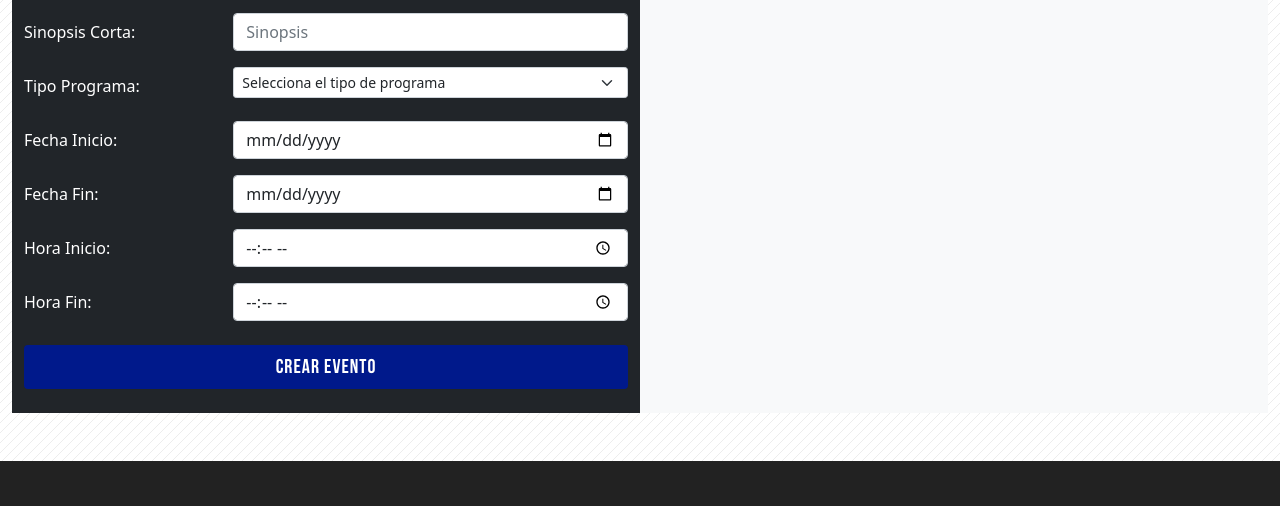
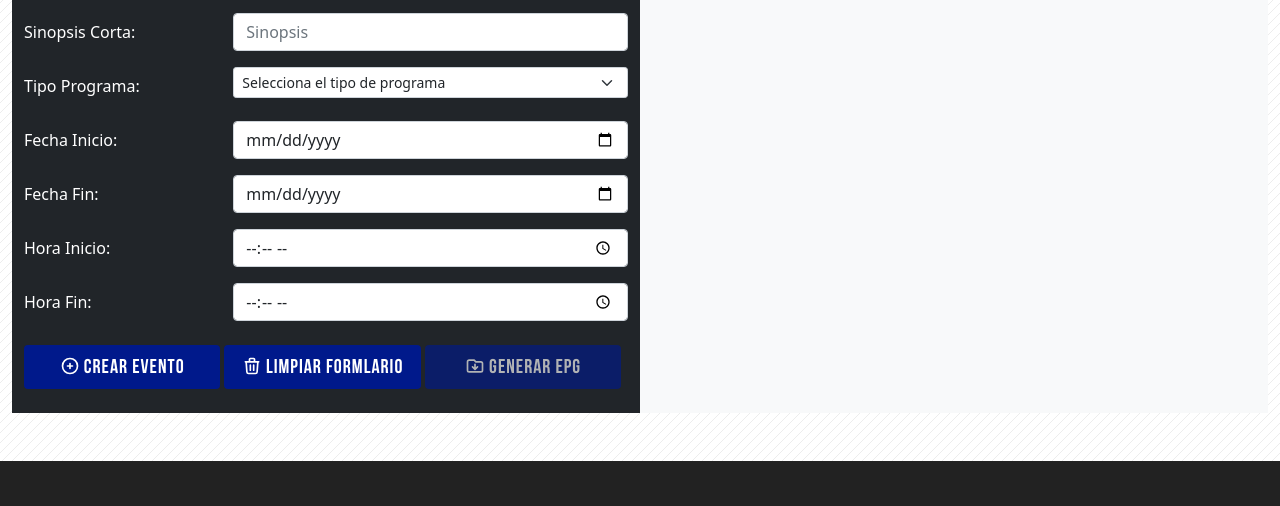
Before and after one commit to jean131-hub/LordEPG_AppCaracolTV, a plain HTML site: page index.html in a window 1280 px wide. Shown: the part 247-753 px from the top of the page. Drawn offline with Linux system fonts and the light colour scheme; files whose address does not match are found by name.

Commit message:
Añadimos btn GenerarEpg y limpiar formulario con sus funciones

```diff
--- a/css/styles.css
+++ b/css/styles.css
@@ -132,6 +132,7 @@ a:visited {
     font-size: 20px !important;
     letter-spacing: 1px;
     transition: all 500ms;
+    width: 32.5%;
 }
 
 .content {
--- a/index.html
+++ b/index.html
@@ -57,7 +57,8 @@
                         <div class="form-group mt-3 row">
                             <label class="col-sm-4 col-lg-4 col-form-label">Tipo Programa:</label>
                             <div class="col-sm-8 col-lg-8">
-                                <select class="form-select form-select-sm" name="nibble1" id="tipo" aria-label=".form-select-sm example">
+                                <select class="form-select form-select-sm" name="nibble1" id="tipo"
+                                    aria-label=".form-select-sm example">
                                     <option selected>Selecciona el tipo de programa</option>
                                     <option value="1" data-value2="141">variety show</option>
                                     <option value="2" data-value2="142">magazine/documental/reportes</option>
@@ -103,8 +104,28 @@
                             </div>
                         </div>
 
+
                         <div class="form-group mt-4 mb-4">
-                            <button type="submit" class="btn btn-caracol w-100 d-block">Crear Evento</button>
+                            <button type="submit" class="btn btn-caracol"><svg xmlns="http://www.w3.org/2000/svg"
+                                    class="h-6 w-6" fill="none" viewBox="0 0 24 24" stroke="currentColor"
+                                    stroke-width="2">
+                                    <path stroke-linecap="round" stroke-linejoin="round"
+                                        d="M12 9v3m0 0v3m0-3h3m-3 0H9m12 0a9 9 0 11-18 0 9 9 0 0118 0z" />
+                                </svg> Crear Evento</button>
+
+                            <button type="reset" class="btn btn-caracol"><svg xmlns="http://www.w3.org/2000/svg"
+                                    class="h-6 w-6" fill="none" viewBox="0 0 24 24" stroke="currentColor"
+                                    stroke-width="2">
+                                    <path stroke-linecap="round" stroke-linejoin="round"
+                                        d="M19 7l-.867 12.142A2 2 0 0116.138 21H7.862a2 2 0 01-1.995-1.858L5 7m5 4v6m4-6v6m1-10V4a1 1 0 00-1-1h-4a1 1 0 00-1 1v3M4 7h16" />
+                                </svg> Limpiar Formlario</button>
+
+                            <button type="submit" class="btn btn-caracol btn-epg" disabled><svg
+                                    xmlns="http://www.w3.org/2000/svg" class="h-6 w-6" fill="none" viewBox="0 0 24 24"
+                                    stroke="currentColor" stroke-width="2">
+                                    <path stroke-linecap="round" stroke-linejoin="round"
+                                        d="M12 10v6m0 0l-3-3m3 3l3-3M3 17V7a2 2 0 012-2h6l2 2h6a2 2 0 012 2v8a2 2 0 01-2 2H5a2 2 0 01-2-2z" />
+                                </svg> Generar EPG</button>
                         </div>
 
                     </form>
@@ -132,10 +153,10 @@
                     </div>
 
                     <div class="menufooter col-3 text-center">
-                            <h2>Desarrollado con</h2>
-                            <img src="./img/html5-badge-h-css3-graphics-multimedia-performance-semantics.png" alt="">
-                            <img class = "mt-3" src="./img/cssIcon.png" alt="" width="55" height="65">
-                            <img class = "mt-3" src="./img/JavaScript-logo.png" alt="" width="125" height="65">
+                        <h2>Desarrollado con</h2>
+                        <img src="./img/html5-badge-h-css3-graphics-multimedia-performance-semantics.png" alt="">
+                        <img class="mt-3" src="./img/cssIcon.png" alt="" width="55" height="65">
+                        <img class="mt-3" src="./img/JavaScript-logo.png" alt="" width="125" height="65">
                     </div>
 
                     <div class="menufooter col-3 text-center autor">
--- a/js/main.js
+++ b/js/main.js
@@ -137,6 +137,7 @@ class UI {
           </svg>`;
             btnEliminar.onclick = (e) => {
                 adminEventos.eliminarEvento(id);
+                validarBtnEpg();
                 ui.mostrarHtml(adminEventos);
                 ui.imprimirAlerta(`Se ha eliminado evento: ${evento}`, 'success');
             };
@@ -161,7 +162,6 @@ class UI {
     limpiarHtml() {
 
         while (eventoWrap.contains(eventoWrap.firstChild)) {
-            console.log(eventoWrap.firstChild)
             eventoWrap.removeChild(eventoWrap.firstChild);
         };
     };
@@ -212,6 +212,7 @@ function cargarEventListeners() {
     inputHoraO.addEventListener('change', ajustarHora);
 
     formulario.addEventListener('submit', validarFormulario);
+
 };
 
 function cargarDatos(e) {
@@ -308,7 +309,6 @@ function validarFormulario(e) {
 
     if (editar) {
         adminEventos.editarEvento(eventoObj);
-        console.log(eventoObj);
         ui.imprimirAlerta('Cambios Guardados', 'success');
         formulario.querySelector('button[type="submit"]').textContent = 'Crear Evento';
         editar = false;
@@ -322,6 +322,7 @@ function validarFormulario(e) {
     };
 
     ui.mostrarHtml(adminEventos);
+    validarBtnEpg();
     limpiarObj();
     formulario.reset();
 };
@@ -368,3 +369,11 @@ function editarEvento(eventoEditar) {
 
     formulario.querySelector('button[type="submit"]').textContent = 'Guardar Cambios';
 };
+
+function validarBtnEpg(){
+    if(adminEventos.eventos.length > 0){
+        document.querySelector('.btn-epg').disabled = false;
+    }else{
+        document.querySelector('.btn-epg').disabled = true;
+    };
+};
```
